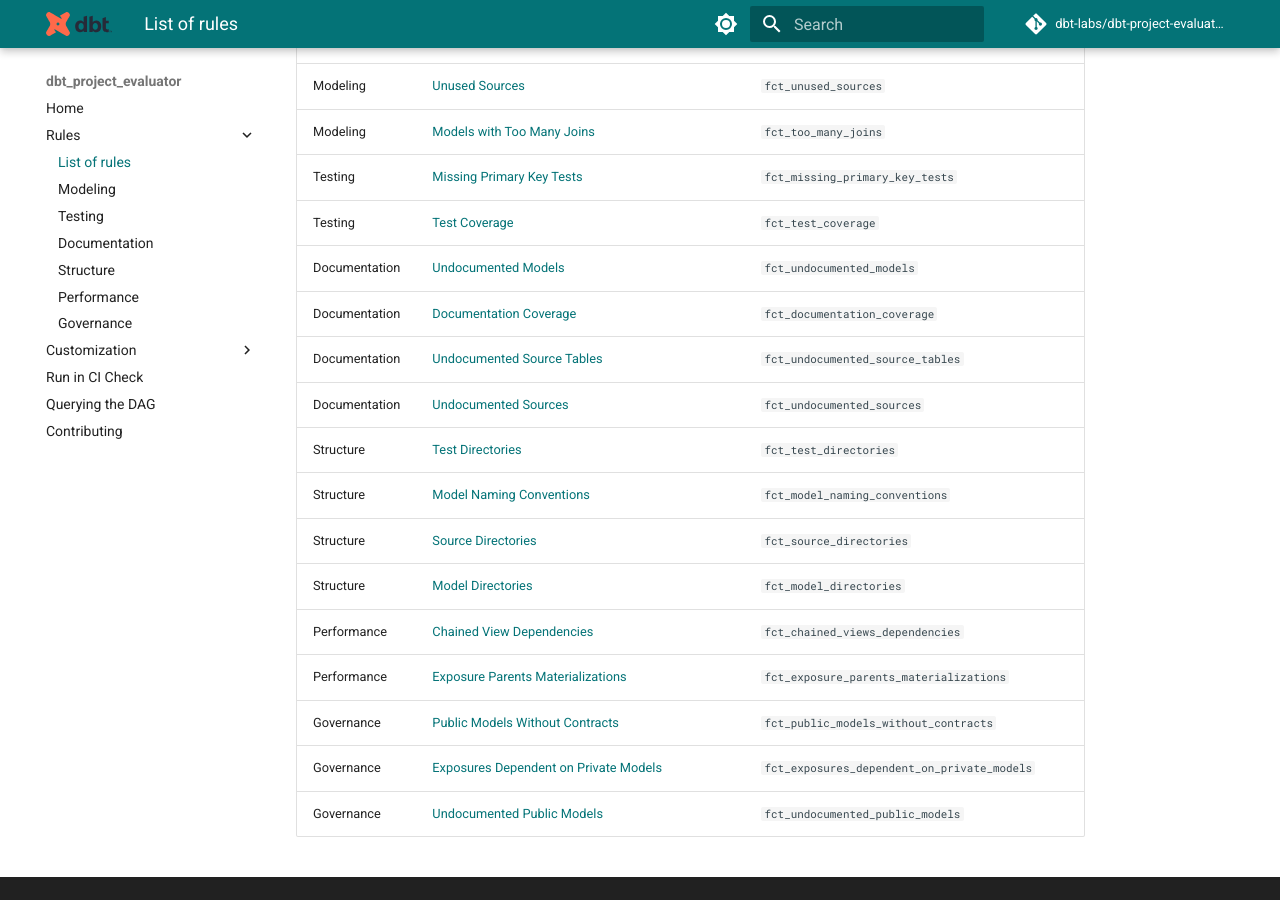
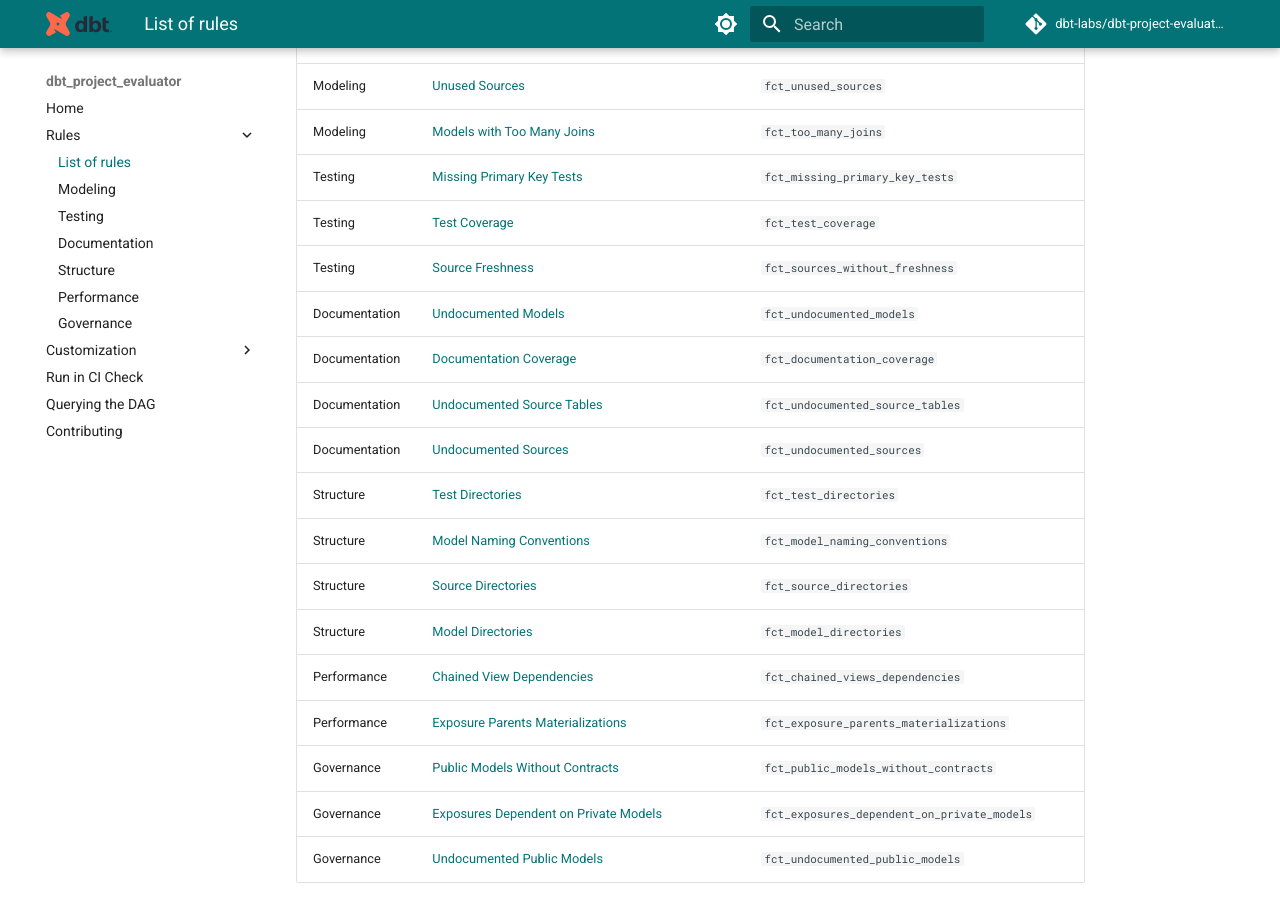
Before and after one commit to dbt-labs/dbt-project-evaluator, an MkDocs documentation site: the page built from docs/rules.md, in a window 1280 px wide and 900 px high, scrolled down 662 px. Built offline with MkDocs 1.6.1 and Material for MkDocs 9.7.7, drawn with Linux system fonts in a browser that asks for light colours; comment, search, counter and statistics services are not loaded; the version menu is left out.

Commit message:
Updating docs for source freshness rule

```diff
--- a/docs/rules.md
+++ b/docs/rules.md
@@ -19,9 +19,10 @@
 |Modeling                                      |[Root Models](../rules/modeling/#root-models)                                                                          |`fct_root_models`|
 |Modeling                                      |[Staging Models Dependent on Downstream Models](../rules/modeling/#staging-models-dependent-on-downstream-models)      |`fct_staging_dependent_on_marts_or_intermediate`|
 |Modeling                                      |[Unused Sources](../rules/modeling/#unused-sources)                                                                    |`fct_unused_sources`|
-|Modeling                                      |[Models with Too Many Joins](../rules/modeling/#models-with-too-many-joins)                                           |`fct_too_many_joins`|
+|Modeling                                      |[Models with Too Many Joins](../rules/modeling/#models-with-too-many-joins)                                            |`fct_too_many_joins`|
 |Testing                                       |[Missing Primary Key Tests](../rules/testing/#missing-primary-key-tests)                                               |`fct_missing_primary_key_tests`|
 |Testing                                       |[Test Coverage](../rules/testing/#test-coverage)                                                                       |`fct_test_coverage`|
+|Testing                                       |[Source Freshness](../rules/testing/#missing-source-freshness)                                                         |`fct_sources_without_freshness`|
 |Documentation                                 |[Undocumented Models](../rules/documentation/#undocumented-models)                                                     |`fct_undocumented_models`|
 |Documentation                                 |[Documentation Coverage](../rules/documentation/#documentation-coverage)                                               |`fct_documentation_coverage`|
 |Documentation                                 |[Undocumented Source Tables](../rules/documentation/#undocumented-source-tables)                                       |`fct_undocumented_source_tables`|
```
Also changed, not shown: docs/rules/testing.md (+1 -1 lines).
